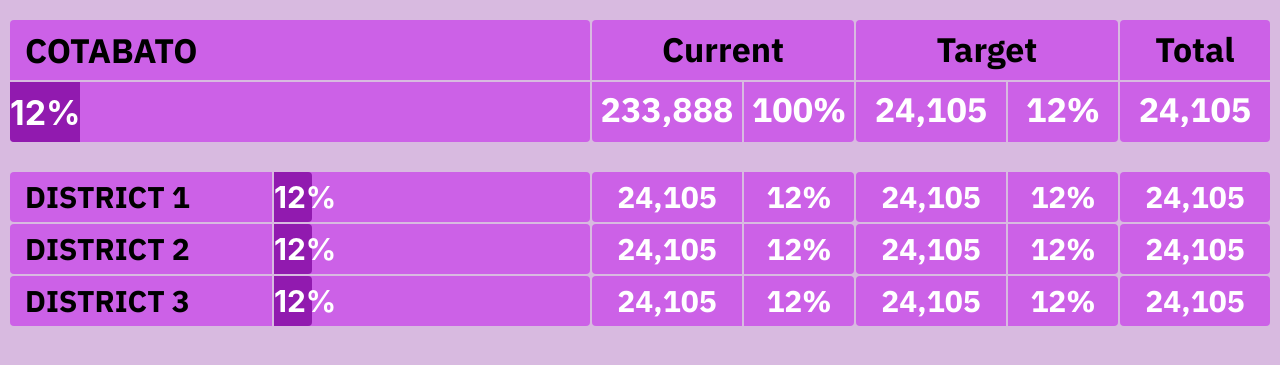
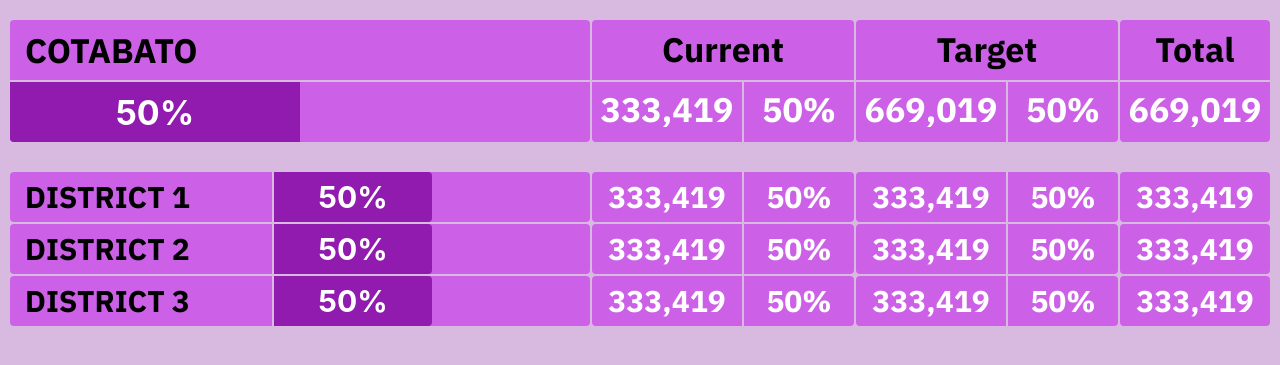
Before and after one commit to pepollms/tracker, a Jekyll site: the page built from index.md, in a window 1280 px wide. Shown: the top 365 px of the page. Built offline with Jekyll 4.4.1, drawn with Linux system fonts in a browser that asks for light colours.

Commit message:
Update site data and access

```diff
--- a/_data/all.json
+++ b/_data/all.json
@@ -1,6 +1,7 @@
 {
-    total: {
-        count: "24,105",
-        percent: 12
-    },
+    "total":{
+        "current_count":"333,419",
+        "total_voters":"669,019",
+        "percent":50
+    }
 }
--- a/index.md
+++ b/index.md
@@ -34,16 +34,16 @@ layout: home
         <div class="block height-summary d-flex">
             <div class="info-value-number rounded-bottom-left">
                 {% comment %}
-                <div class="font-size-summary font-weight-bold text-center text-align-middle">{{ site.data.all.total.count }}</div>
+                <div class="font-size-summary font-weight-bold text-center text-align-middle">{{ site.data.all.total.current_count }}</div>
                 {% endcomment %}
-                <div class="font-size-summary font-weight-bold text-center text-align-middle">233,888</div>
+                <div class="font-size-summary font-weight-bold text-center text-align-middle">{{ site.data.all.total.current_count }}</div>
             </div>
             <div class="spacer-w2"></div>
             <div class="info-value-percent rounded-bottom-right">
                 {% comment %}
                 <div class="font-size-summary font-weight-bold text-center text-align-middle">{{ site.data.all.total.percent }}%</div>
                 {% endcomment %}
-                <div class="font-size-summary font-weight-bold text-center text-align-middle">100%</div>
+                <div class="font-size-summary font-weight-bold text-center text-align-middle">{{ site.data.all.total.percent }}%</div>
             </div>
         </div>
         <div class="fix-spacer-h"></div>
@@ -59,7 +59,7 @@ layout: home
         <div class="fix-spacer-h2"></div>
         <div class="block height-summary d-flex">
             <div class="info-value-number rounded-bottom-left">
-                <div class="font-size-summary font-weight-bold text-center text-align-middle">{{ site.data.all.total.count }}</div>
+                <div class="font-size-summary font-weight-bold text-center text-align-middle">{{ site.data.all.total.total_voters }}</div>
             </div>
             <div class="spacer-w2"></div>
             <div class="info-value-percent rounded-bottom-right">
@@ -78,7 +78,7 @@ layout: home
         </div>
         <div class="fix-spacer-h2"></div>
         <div class="info-value-number height-summary rounded-bottom">
-            <div class="font-size-summary font-weight-bold text-center text-align-middle">{{ site.data.all.total.count }}</div>
+            <div class="font-size-summary font-weight-bold text-center text-align-middle">{{ site.data.all.total.total_voters }}</div>
         </div>
         <div class="fix-spacer-h"></div>
     </div>
@@ -113,7 +113,7 @@ layout: home
     <div class="block flex-column">
         <div class="block height-detail d-flex flex-row">
             <div class="info-value-number rounded-top-left rounded-bottom-left">
-                <div class="font-size-detail font-weight-bold text-center text-align-middle">{{ site.data.all.total.count }}</div>
+                <div class="font-size-detail font-weight-bold text-center text-align-middle">{{ site.data.all.total.current_count }}</div>
             </div>
             <div class="spacer-w2"></div>
             <div class="info-value-percent rounded-top-right rounded-bottom-right">
@@ -127,7 +127,7 @@ layout: home
     <div class="block flex-column">
         <div class="block height-detail d-flex flex-row">
             <div class="info-value-number rounded-top-left rounded-bottom-left">
-                <div class="font-size-detail font-weight-bold text-center text-align-middle">{{ site.data.all.total.count }}</div>
+                <div class="font-size-detail font-weight-bold text-center text-align-middle">{{ site.data.all.total.current_count }}</div>
             </div>
             <div class="spacer-w2"></div>
             <div class="info-value-percent rounded-top-right rounded-bottom-right">
@@ -140,11 +140,10 @@ layout: home
 
     <div class="block flex-column">
         <div class="info-value-number height-detail rounded">
-            <div class="font-size-detail font-weight-bold text-center text-align-middle">{{ site.data.all.total.count }}</div>
+            <div class="font-size-detail font-weight-bold text-center text-align-middle">{{ site.data.all.total.current_count }}</div>
         </div>
     </div>
 </div>
-
 </div>
 
 <div class="collapsible-vertical-spacer"></div>
```
Also changed, not shown: _data/districts.json (+5 -9 lines).
